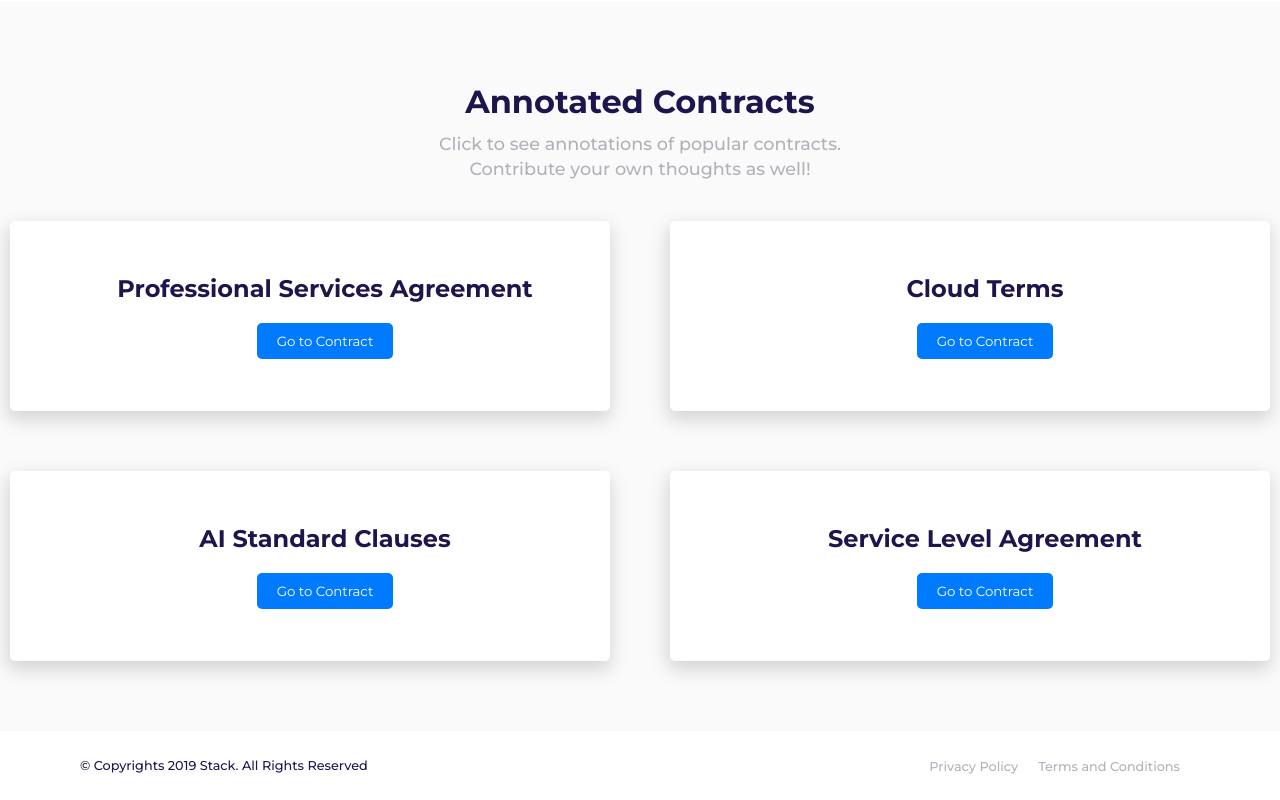
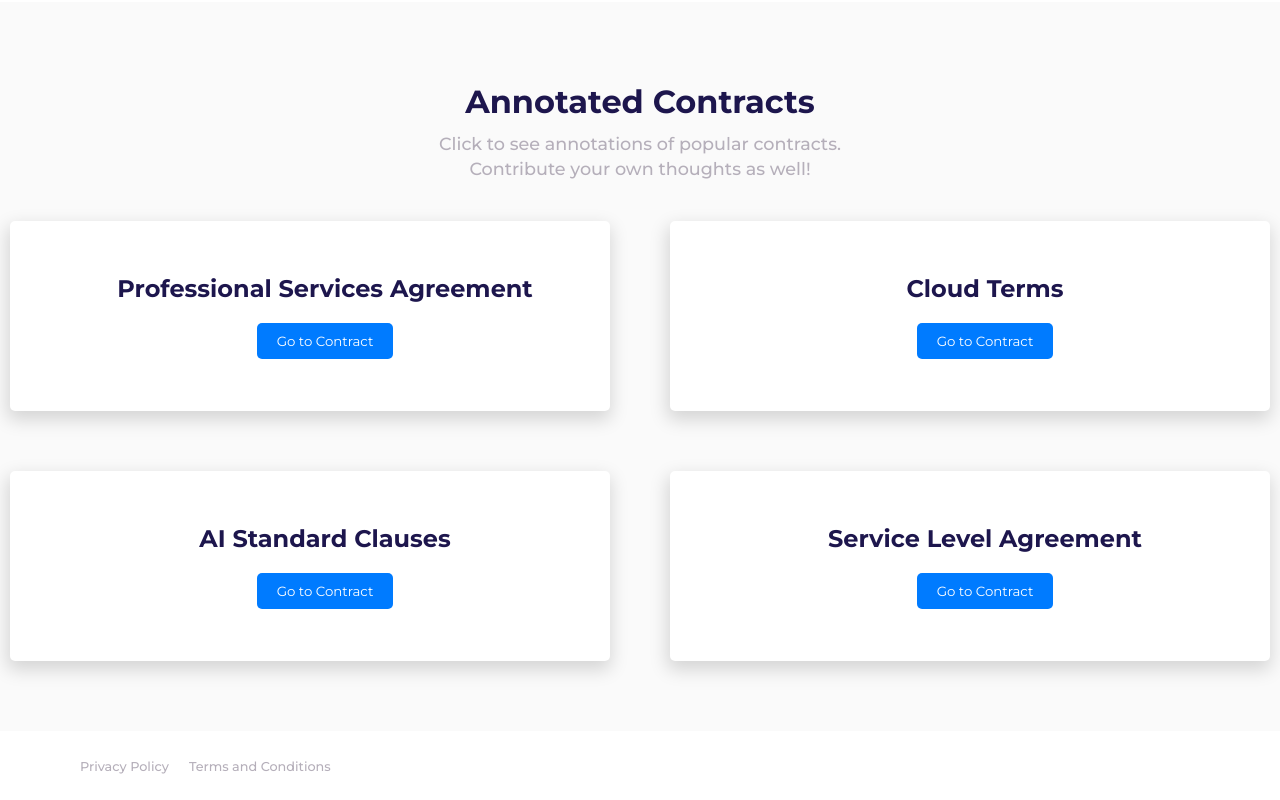
Before and after one commit to jguo13/TechTrans, a React (Create React App) app: page /Home in a window 1280 px wide. Shown: the part 602-1402 px from the top of the page. Built offline with nearby package versions, Linux system fonts and the light colour scheme.

Commit message:
Fix footer

```diff
--- a/src/pages/home/index.js
+++ b/src/pages/home/index.js
@@ -282,12 +282,9 @@ const Home = () => {
         <S.ButtonToContracts>Go to Contracts</S.ButtonToContracts>
       </Link> */}
       <S.Footer>
-        <S.FooterCopyright>
-          © Copyrights 2019 Stack. All Rights Reserved
-        </S.FooterCopyright>
         <div>
-          <S.FooterLegalDocument href="https://www.linkedin.com/in/kayke-fujinaka/">Privacy Policy</S.FooterLegalDocument>
-          <S.FooterLegalDocument href="https://www.linkedin.com/in/kayke-fujinaka/">Terms and Conditions</S.FooterLegalDocument>
+          <S.FooterLegalDocument href="#">Privacy Policy</S.FooterLegalDocument>
+          <S.FooterLegalDocument href="#">Terms and Conditions</S.FooterLegalDocument>
         </div>
       </S.Footer>
 
```
